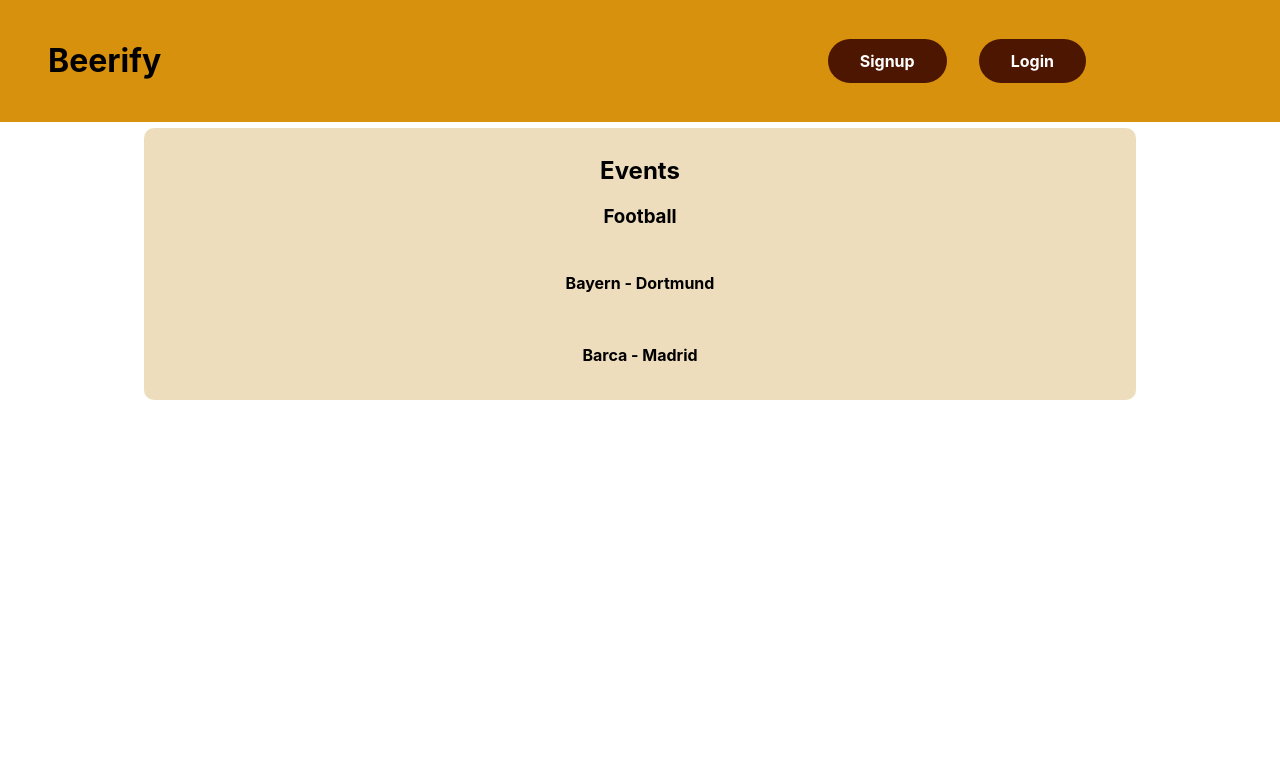
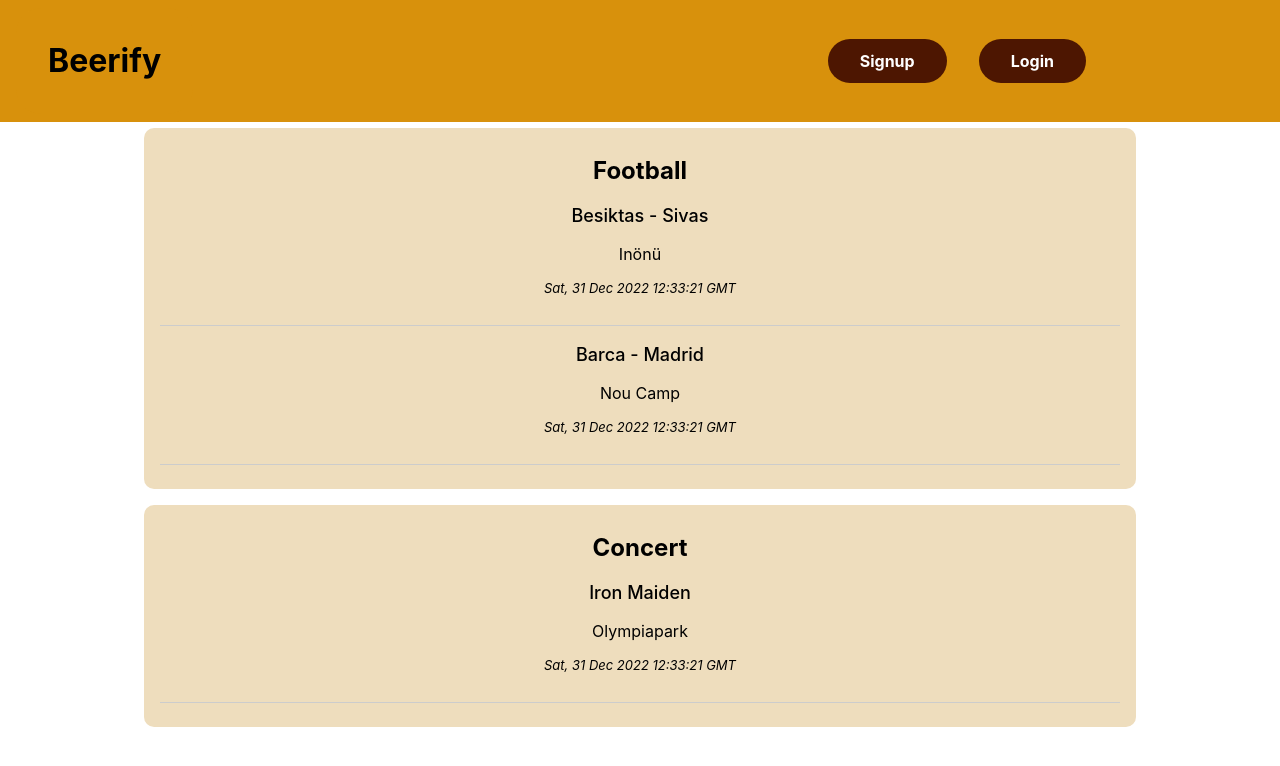
Before and after one commit to utr1903/beerify-frontend, a React (Create React App) app in the folder beerify/: page /events in a window 1280 px wide. Shown: the top 766 px of the page. Built offline with nearby package versions, Linux system fonts and the light colour scheme.

Commit message:
Add events

```diff
--- /dev/null
+++ b/beerify/src/components/events/Event.js
@@ -0,0 +1,15 @@
+import classes from "./Event.module.css";
+
+const Event = (props) => {
+  return (
+    <li className={classes["event"]} key={props.id}>
+      <div>
+        <p className={classes["name"]}>{props.name}</p>
+        <p className={classes["place"]}>{props.place}</p>
+        <p className={classes["time"]}>{props.startTime}</p>
+      </div>
+    </li>
+  );
+};
+
+export default Event;
--- /dev/null
+++ b/beerify/src/components/events/Event.module.css
@@ -0,0 +1,22 @@
+.event {
+  width: 100%;
+  text-align: center;
+  justify-content: space-between;
+  margin: 1rem auto 0rem auto;
+  padding-bottom: 1rem;
+  border-bottom: 1px solid #ccc;
+}
+
+.name {
+  font-weight: 500;
+  font-size: large;
+}
+
+.place {
+  font-size: medium;
+}
+
+.time {
+  font-size: small;
+  font-style: italic;
+}
--- a/beerify/src/components/events/EventButton.module.css
+++ b/beerify/src/components/events/EventButton.module.css
@@ -3,8 +3,8 @@
   cursor: pointer;
   font: inherit;
   border: none;
-  background-color: #4d1601;
-  color: white;
+  background-color: #d19881;
+  color: rgb(46, 43, 43);
   padding: 0.75rem 2rem;
   display: inline-block;
   justify-content: space-around;
--- a/beerify/src/components/events/Events.js
+++ b/beerify/src/components/events/Events.js
@@ -1,39 +1,58 @@
 import { Fragment } from "react";
 import { useSelector } from "react-redux";
 
+import Event from "./Event";
 import classes from "./Events.module.css";
 
-const DUMMY_EVENTS = [
+const DUMMY_EVENTS = {
+  Football: [
     {
       id: "event-football-1",
-    type: "football",
-    name: "Bayern - Dortmund",
-    place: "Allianz Arena",
+      name: "Besiktas - Sivas",
+      place: "Inönü",
+      startTime: new Date().toUTCString(),
     },
     {
       id: "event-football-2",
-    type: "football",
       name: "Barca - Madrid",
       place: "Nou Camp",
+      startTime: new Date().toUTCString(),
     },
-];
+  ],
+  Concert: [
+    {
+      id: "event-concert-1",
+      name: "Iron Maiden",
+      place: "Olympiapark",
+      startTime: new Date().toUTCString(),
+    },
+  ],
+};
 
 const Events = (props) => {
-  const eventsList = DUMMY_EVENTS.map((e) => (
-    <li key={e.id}>
-      <div>
-        <h4>{e.name}</h4>
-      </div>
-    </li>
-  ));
+  let eventsMap = [];
+  for (const [eventType, eventInfos] of Object.entries(DUMMY_EVENTS)) {
+    let eventsList = [];
+    for (const eventInfo of eventInfos) {
+      eventsList.push(
+        <Event
+          id={eventInfo.id}
+          name={eventInfo.name}
+          place={eventInfo.place}
+          startTime={eventInfo.startTime}
+        />
+      );
+    }
 
-  return (
+    eventsMap.push(
       <div className={classes["events"]}>
-      <h2>Events</h2>
-      <h3>Football</h3>
+        <h2>{eventType}</h2>
         <ul>{eventsList}</ul>
       </div>
     );
+  }
+
+  return <div className={classes["main"]}>{eventsMap}</div>;
 };
 
 export default Events;
--- a/beerify/src/components/events/Events.module.css
+++ b/beerify/src/components/events/Events.module.css
@@ -1,6 +1,10 @@
+.main {
+  margin: 8rem auto 1rem auto;
+}
+
 .events {
   width: 75%;
-  margin: 8rem auto 1rem auto;
+  margin: 1rem auto 1rem auto;
   background: #eeddbd;
   padding: 8px 16px;
   text-align: center;
@@ -15,13 +19,7 @@
 .events ul {
   text-align: center;
   vertical-align: middle;
-  margin: 0 1%;
+  margin: 10 1%;
   padding: 0;
   list-style: none;
 }
-
-.events li {
-  margin: 0 16px;
-  padding: 5px;
-  list-style-type: none;
-}
```
Lines whose indentation alone changed are shown as unchanged.
